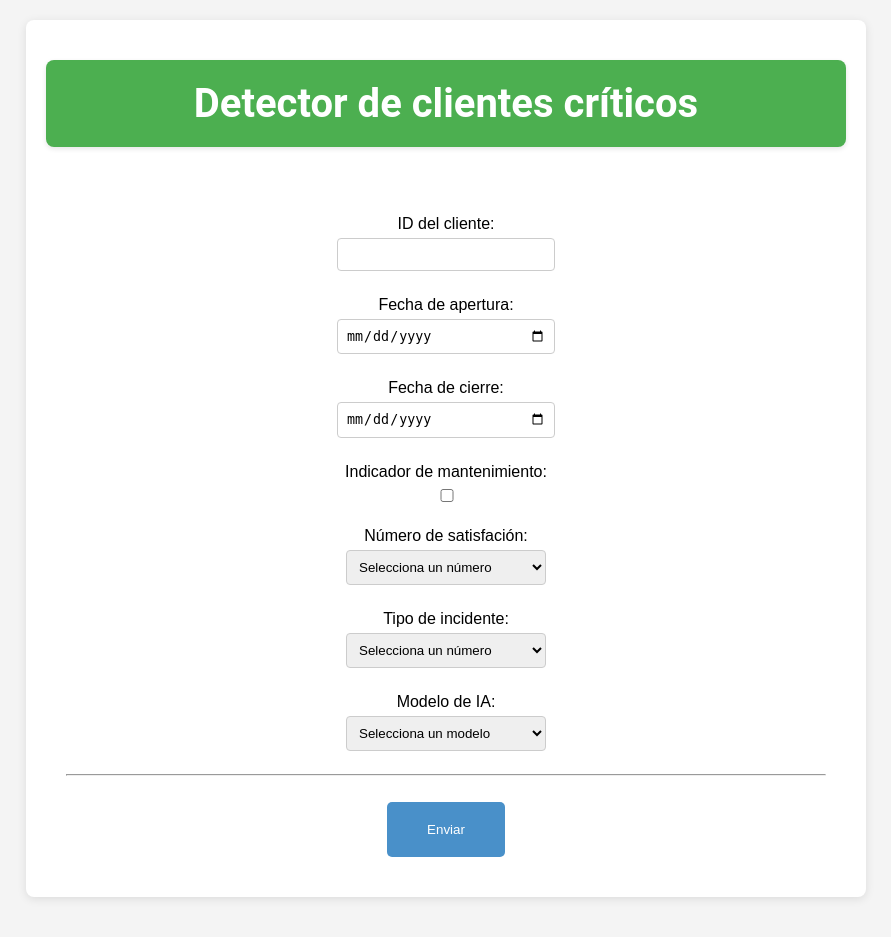
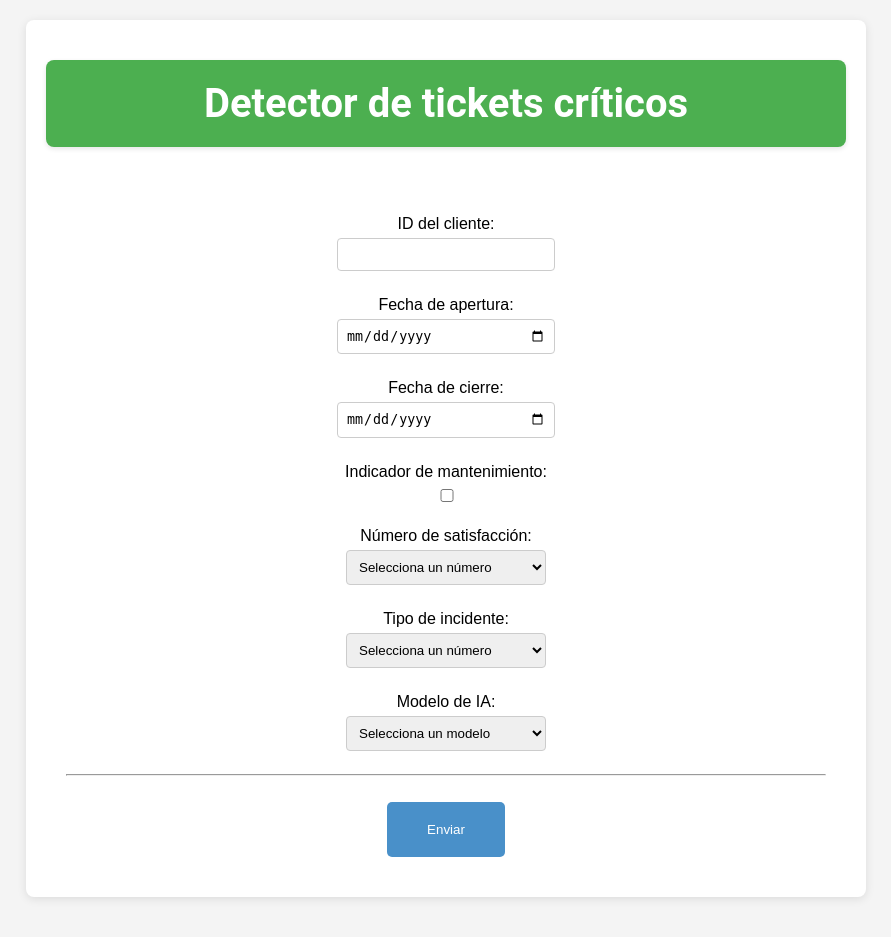
Before and after one commit to KDLK99/SI_Practica2, a Flask app: page /ia in a window 1280 px wide. Shown: the top 937 px of the page, without its empty margins (194-1085 px from the left). Run offline with Flask 3, Linux system fonts and the light colour scheme; the visitor is signed in with stand-in values (Sample User, id 1).

Commit message:
Fix spelling ia

```diff
--- a/src/static/templates/ia.html
+++ b/src/static/templates/ia.html
@@ -3,7 +3,7 @@
 <head>
     <meta charset="UTF-8">
     <link rel="stylesheet" href="{{ url_for('static', filename='css/styles.css') }}">
-    <title>Detector de clientes críticos</title>
+    <title>Detector de tickets críticos</title>
     <style>
         form {
             background-color: white;
@@ -26,7 +26,7 @@
 </head>
 <body>
     <div class="container">
-        <h1 style="text-align: center;">Detector de clientes críticos</h1>
+        <h1 style="text-align: center;">Detector de tickets críticos</h1>
         <br>
         <form>
             <label for="numero">ID del cliente:</label>
@@ -41,7 +41,7 @@
             <label for="es_mantenimiento">Indicador de mantenimiento:</label>
             <input type="checkbox" id="es_mantenimiento" name="es_mantenimiento" value="true">
 
-            <label for="satisfacion">Número de satisfación:</label>
+            <label for="satisfacion">Número de satisfacción:</label>
             <select id="satisfacion" name="satisfacion" required>
                 <option value="" disabled selected>Selecciona un número</option>
                 <option value="1">1</option>
```
